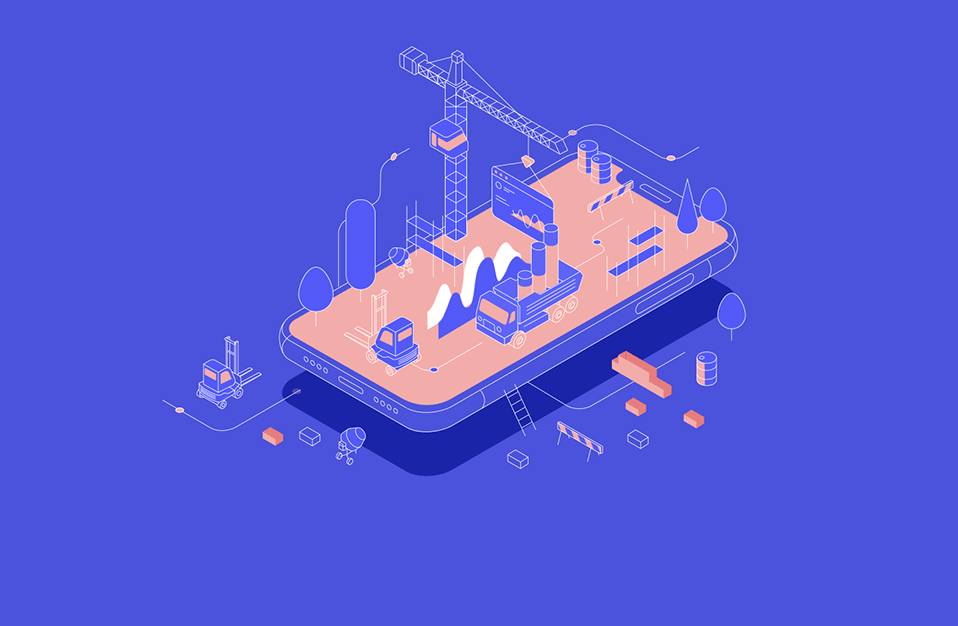
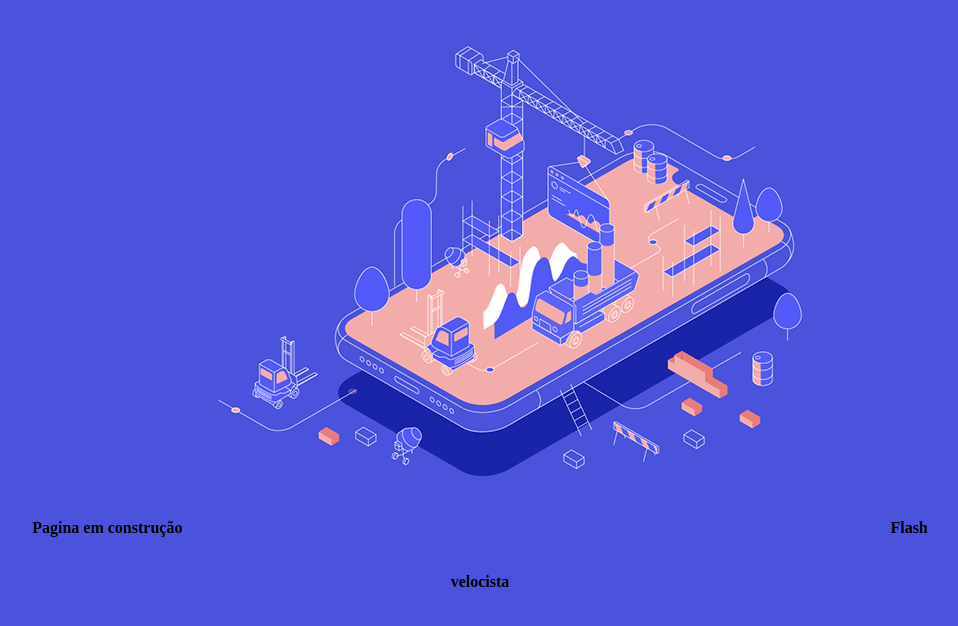
Before and after one commit to rickaelcostasantos/rickaelcostasantos.github.io, a plain HTML site: page index.html in a window 1280 px wide. Shown: the whole page, without its empty margins (160-1118 px from the left). Drawn offline with Linux system fonts and the light colour scheme.

Commit message:
atualizado

```diff
--- a/index.html
+++ b/index.html
@@ -8,6 +8,10 @@
     <title>pagina em contrucao</title>
 </head>
 <body>
+    <b>Pagina em construção</b>
     <img src="construcao.gif" alt="">
+    <b>Flash</b><br><br><br>
+    <b>velocista</b>
+
 </body>
 </html>
```
